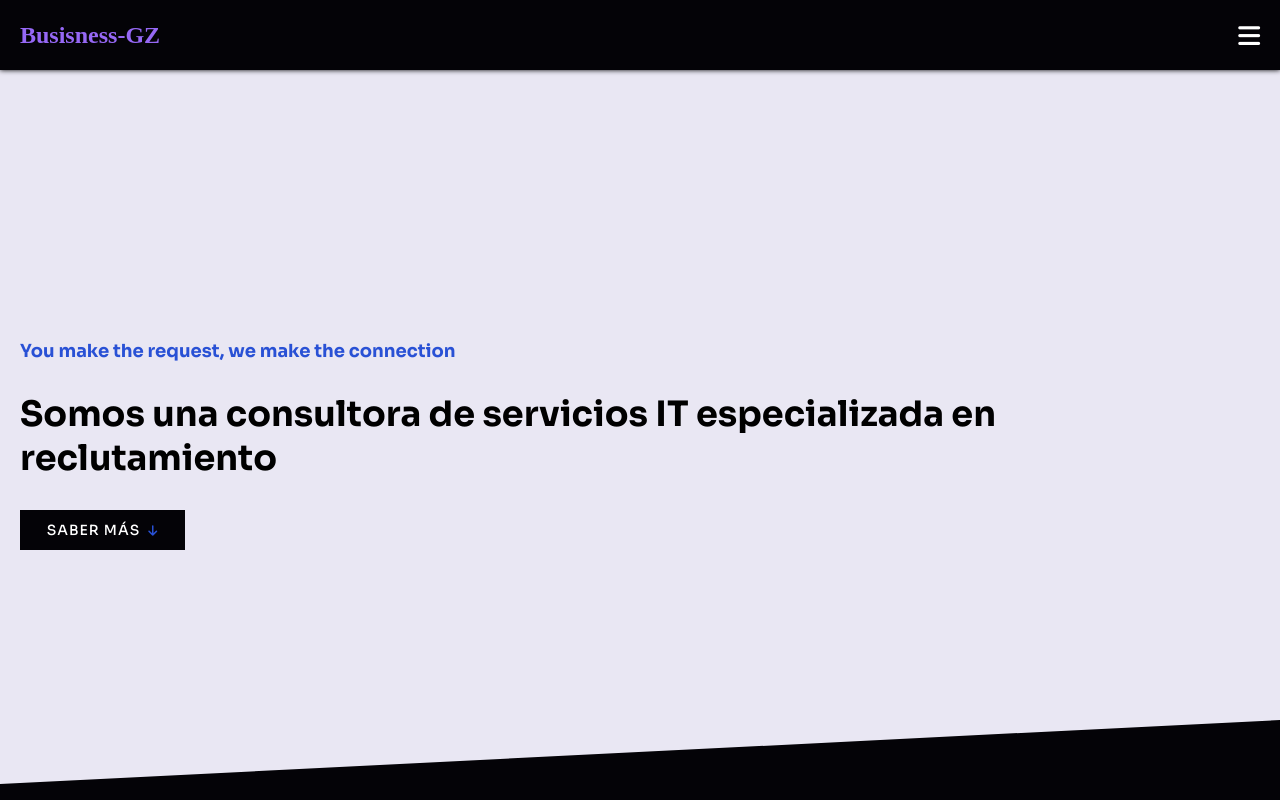
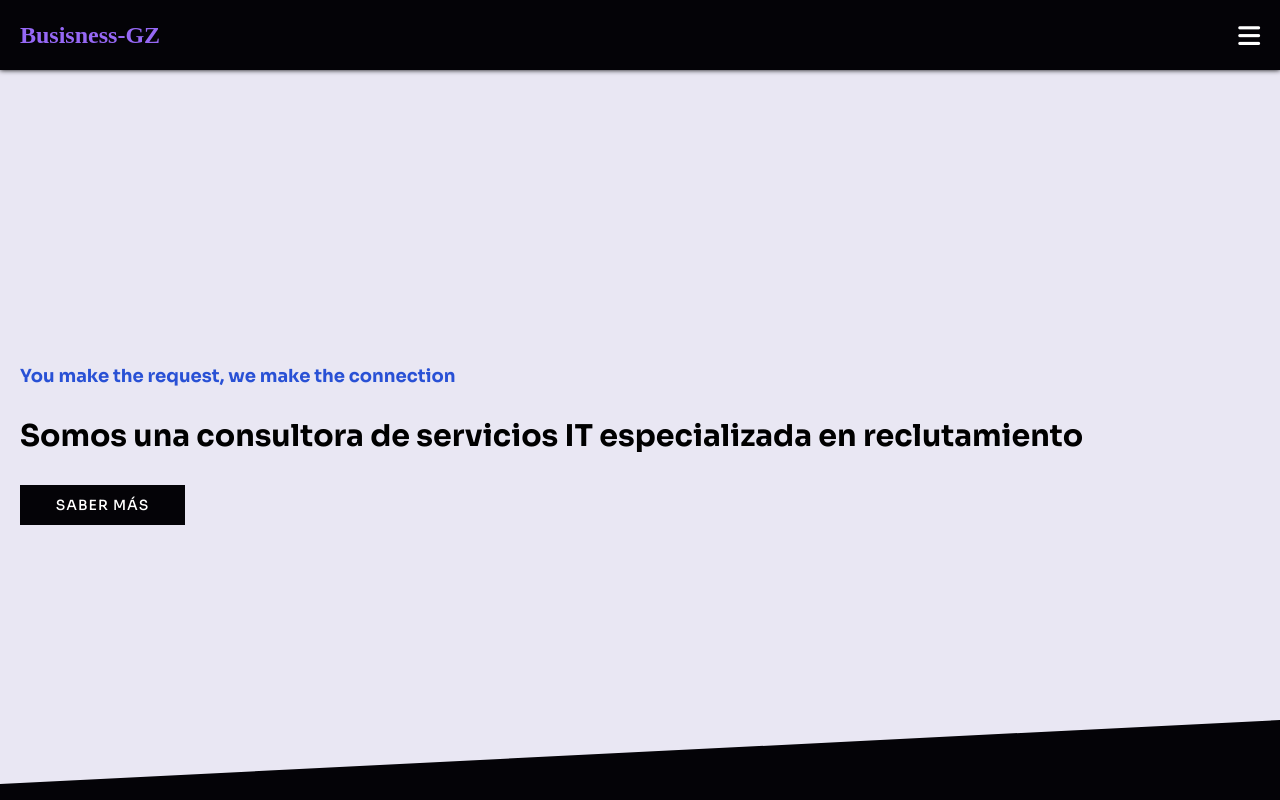
Before and after one commit to gszcode/app-consultura, a React (Vite) app: page / in a window 1280 px wide. Shown: the top 800 px of the page. Built offline with nearby package versions, Linux system fonts and the light colour scheme.

Commit message:
tamaño de titulo modificado

```diff
--- a/src/components/Banner.jsx
+++ b/src/components/Banner.jsx
@@ -1,21 +1,15 @@
-import {
-  ImgContainer,
-  Section,
-  SubTitle,
-  TitleBanner
-} from '../StyledComponents/Banner'
-import { Button, IconBtn } from '../StyledComponents/Button'
+import { ImgContainer, Section } from '../StyledComponents/Banner'
+import { Button } from '../StyledComponents/Button'
+import { Title, SubTitle } from '../StyledComponents/Titles'
 
 const Banner = () => {
   return (
     <Section>
       <SubTitle>You make the request, we make the connection</SubTitle>
-      <TitleBanner>
+      <Title>
         Somos una consultora de servicios IT especializada en reclutamiento
-      </TitleBanner>
-      <Button>
-        SABER MÁS <IconBtn className="fa-solid fa-arrow-down" />
-      </Button>
+      </Title>
+      <Button>SABER MÁS</Button>
       <ImgContainer />
     </Section>
   )
```
